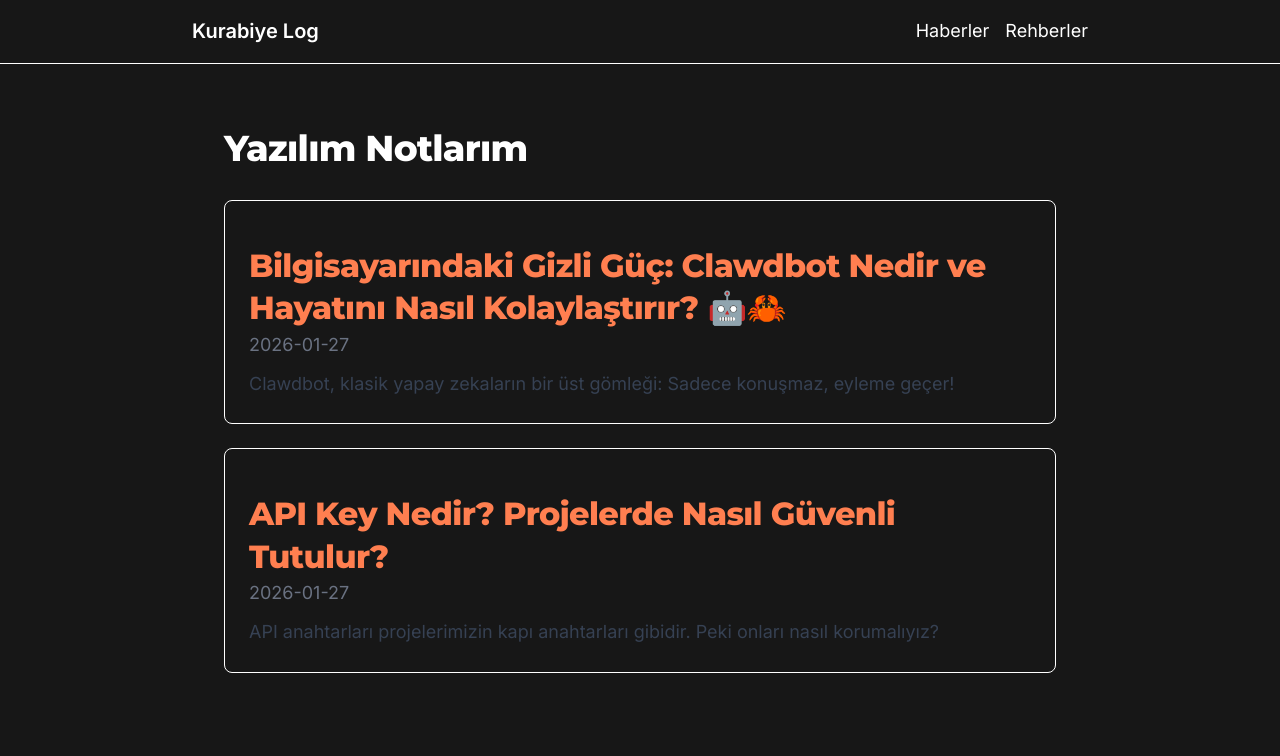
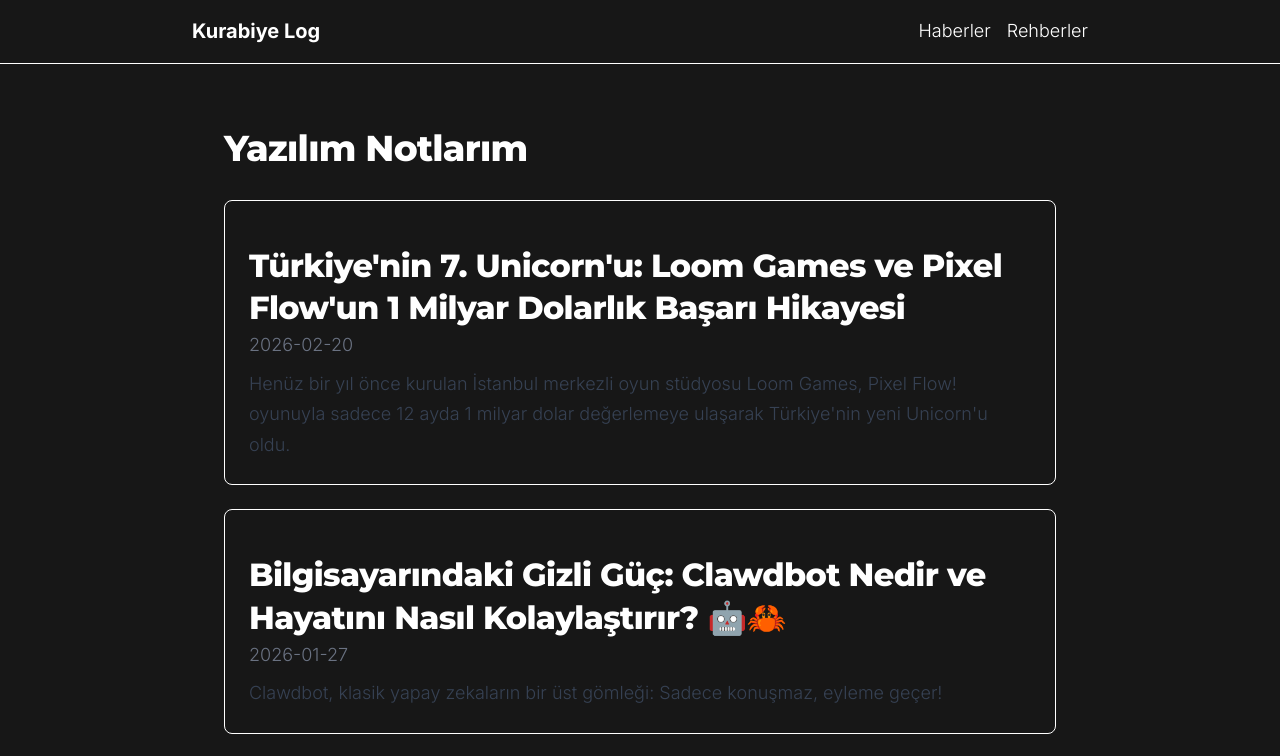
Before and after one commit to sametakan29/kurabiyelog0, a Next.js app: page / in a window 1280 px wide. Shown: the top 756 px of the page. Built offline with nearby package versions, Linux system fonts and the light colour scheme.

Commit message:
Loom Games blog yazısı eklendi - Türkiye'nin 7. unicorn'u

```diff
--- a/app/blog/[slug]/page.tsx
+++ b/app/blog/[slug]/page.tsx
@@ -30,14 +30,14 @@ export default async function PostPage({
 
     return (
         /* Buradaki sınıfları güncelledik: max-width ve font ayarları eklendi */
-        <article className="max-w-4xl mx-auto p-6 md:p-12 prose prose-neutral lg:prose-xl dark:prose-invert prose-img:rounded-2xl prose-img:shadow-md">
+        <article className="max-w-4xl mx-auto p-6 md:p-12 prose prose-neutral lg:prose-xl dark:prose-invert prose-img:rounded-2xl prose-img:shadow-md prose-img:w-full prose-img:mx-auto">
 
             {/* Başlık kısmını daha belirgin yaptık */}
             <header className="mb-10">
                 <h1 className="text-4xl md:text-5xl font-extrabold mb-4">
                     {data.title}
                 </h1>
-                <p className="text-orange-500 font-medium">{data.date} • Kurabiye Log</p>
+                <p className="text-gray-400 font-medium">{data.date} • Kurabiye Log</p>
             </header>
 
             <MDXRemote source={content} options={options} />
--- a/app/globals.css
+++ b/app/globals.css
@@ -1,5 +1,5 @@
-/* Google Fonts Import */
-@import url('https://fonts.googleapis.com/css2?family=Inter:wght@400;600&family=Montserrat:wght@800&display=swap');
+/* Google Fonts Import - daha fazla weight ekledik */
+@import url('https://fonts.googleapis.com/css2?family=Inter:wght@300;400;600;700&family=Montserrat:wght@800&display=swap');
 @import "tailwindcss";
 
 :root {
@@ -20,6 +20,8 @@ body {
   color: var(--foreground);
   /* Arial yerine Inter kullanıyoruz, çok daha modern durur */
   font-family: 'Inter', sans-serif;
+  font-weight: 300;
+  /* Daha ince font */
   line-height: 1.7;
   /* Yazıların birbirine girmemesi için aralık */
   font-size: 1.125rem;
@@ -37,16 +39,12 @@ h3 {
   /* Başlıkların altı çizili olmaması için text-decoration kaldırılıyor */
 }
 
-/* Ana başlık beyaz, alt başlıklar turuncu yapılıyor */
-h1 {
+/* Tüm başlıklar beyaz */
+h1,
+h2,
+h3 {
   color: #FFFFFF;
   /* Beyaz */
-}
-
-h2,
-h3 {
-  color: #FF7F50;
-  /* Coral turuncusu */
 }
 
 /* Başlık boyutlarını artırıyoruz ve diğer yazılarla aralarındaki boşluğu artırıyoruz */
@@ -78,10 +76,23 @@ h3 {
 .prose p {
   line-height: 1.8;
   /* Okumayı kolaylaştıran satır aralığı */
+  font-weight: 300;
+  /* İnce font */
+  color: #D1D5DB;
+  /* Açık gri - daha sönük */
+}
+
+/* Bold metinler için belirgin ağırlık */
+.prose strong,
+.prose b {
+  font-weight: 700;
+  /* Çok belirgin */
 }
 
 /* Resimlerin hem üstünde hem altında boşluk artırıyoruz */
 .prose img {
+  width: 100%;
+  /* Tam genişlik */
   border-radius: 12px;
   /* Kenarları yuvarlat */
   margin-top: 1.2rem;
--- /dev/null
+++ b/content/loom-games-turkiye-unicorn.mdx
@@ -0,0 +1,49 @@
+---
+title: "Türkiye'nin 7. Unicorn'u: Loom Games ve Pixel Flow'un 1 Milyar Dolarlık Başarı Hikayesi"
+date: "2026-02-20"
+excerpt: "Henüz bir yıl önce kurulan İstanbul merkezli oyun stüdyosu Loom Games, Pixel Flow! oyunuyla sadece 12 ayda 1 milyar dolar değerlemeye ulaşarak Türkiye'nin yeni Unicorn'u oldu."
+---
+
+# Türkiye'nin 7. Unicorn'u: Loom Games ve Pixel Flow'un 1 Milyar Dolarlık Başarı Hikayesi
+
+![Pixel Flow Oyun Görseli](/images/pixelFlow1.jpg)
+
+Türkiye oyun ekosistemi, küresel çapta ses getiren başarılarına bir yenisini daha ekledi. Henüz **bir yıl önce** kurulan İstanbul merkezli oyun stüdyosu **Loom Games**, geliştirdiği **Pixel Flow!** oyunuyla sadece _12 ayda_ **1 milyar dolar** değerlemeye ulaşarak Türkiye'nin yeni **"Unicorn"u** oldu.
+
+Dünyanın en büyük oyun devlerinden biri olan **Scopely**, Loom Games'in çoğunluk hissesini satın aldığını duyurdu. İşte **50 bin TL sermaye** ile başlayıp **milyar dolarlık** dev bir satışa uzanan o ilham verici hikayenin detayları.
+
+## 12 Ayda Gelen Milyar Dolarlık Yatırım
+
+**2025 yılının ortalarında** kurulan Loom Games, piyasaya sürdüğü puzzle oyunu *Pixel Flow!* ile mobil oyun dünyasında taşları yerinden oynattı. **Hibrit casual** türündeki bu oyun, kısa sürede _10 milyondan fazla_ oyuncuya ulaşarak **ABD'de en çok hasılat yapan ilk 20 mobil oyun** arasına giren **tek casual oyun** olmayı başardı.
+
+Bu muazzam büyüme, **Monopoly Go** ve **Stumble Guys** gibi dev yapımların arkasındaki **Scopely**'nin dikkatinden kaçmadı. Yapılan anlaşmayla birlikte Loom Games, Türkiye'nin teknoloji dünyasındaki **7. Unicorn'u** (_1 milyar dolar ve üzeri değerlemeye ulaşan girişim_) unvanını kazandı.
+
+## Kurucuların İlham Veren Yolculuğu: Kübra Gündoğan ve Emre Çelik
+
+Bu başarının arkasında iki genç isim var: CEO **Kübra Gündoğan** ve CTO **Emre Çelik**. İkilinin hikayesi üniversite yıllarına dayanıyor:
+
+* **Sıfırdan Başlangıç:** _2019-2020 yıllarında_ mezun olan ikili, ilk girişimleri olan **Crescive Games'i** sadece **50 bin TL sermaye** ile kurdu.
+* **Vazgeçmemek:** _70'e yakın_ oyun prototipi geliştiren ekip, zaman zaman başarısızlıklarla karşılaşsa da **pes etmedi**. Hatta bir dönem projelerine kaynak yaratmak için evlerini ve arabalarını satmayı bile düşündüler.
+* **Hızlı Yükseliş:** 2025 Temmuz'da kurulan Loom Games, Aralık ayında **36 milyon dolar** değerleme ile ilk yatırımını aldı. Sadece _3 ay sonra_ ise bu değerlemeyi yaklaşık **28 katına çıkararak** 1 milyar dolar bandına taşıdılar.
+
+## Anlaşmanın Detayları ve Gelecek
+
+Satın alma sonrasında yaklaşık **20 kişilik** Loom Games ekibi, operasyonlarını **İstanbul'daki ofislerinden** yönetmeye devam edecek. Anlaşmanın _performansa dayalı, çok yıllı_ bir yapıda olduğu belirtiliyor.
+
+Bu yatırım, Türkiye'nin oyun geliştirme alanında **EMEA** (_Avrupa, Orta Doğu ve Afrika_) bölgesindeki **lider konumunu** perçinlemiş oldu. **Dream Games** ve **Peak Games** gibi devlerin yanına adını yazdıran Loom Games, genç girişimciler için **"Türk rüyasının"** hala mümkün olduğunu bir kez daha kanıtladı.
+
+## Neden Önemli?
+
+1. **Rekor Süre:** Şirketin kurulup Unicorn olması sadece _bir yıl_ sürdü.
+2. **Küresel Rekabet:** Pixel Flow!, **ABD pazarında** en çok gelir getirenler listesinde dev bütçeli yapımlarla yarıştı.
+3. **Ekosisteme Güven:** **Scopely** gibi bir devin (ki kendisi de **Suudi Arabistan** merkezli **Savvy Games Group** bünyesindedir) **Türkiye'ye yatırım yapması**, yerli yazılım dünyasına olan güveni tazeledi.
+
+![Pixel Flow Oynanış Görseli](/images/pixelFlow2.jpg)
+
+## Benim Yorumum
+
+Açıkçası bu tarz _casual_ oyunları gerçekten **kim oynuyor** diye düşünmeden edemiyorum. Sen de ben de oynamıyorsak, bu oyunlar **milyonlarca indirmeyi** nasıl alıyor? Cidden merak ediyorum!
+
+Tabii ki **yerli yapımcıların kazanması** çok güzel bir şey, buna lafım yok. Ama bu paralar bu yapımcılara gelirken tuhaf geliyor insana. Yine de **tebrik etmek lazım** - 1 senede bu başarıyı yakalamak gerçekten büyük bir iş.
+
+Muhtemelen **networklarını** da çokça kullanmışlardır. Zaten oyun sektöründe **doğru kişileri tanımanın** ne kadar önemli olduğunu bir kez daha görüyoruz. Network her zaman kritik!
```
Also changed, not shown: public/images/pixelFlow1.jpg (added), public/images/pixelFlow2.jpg (added).
